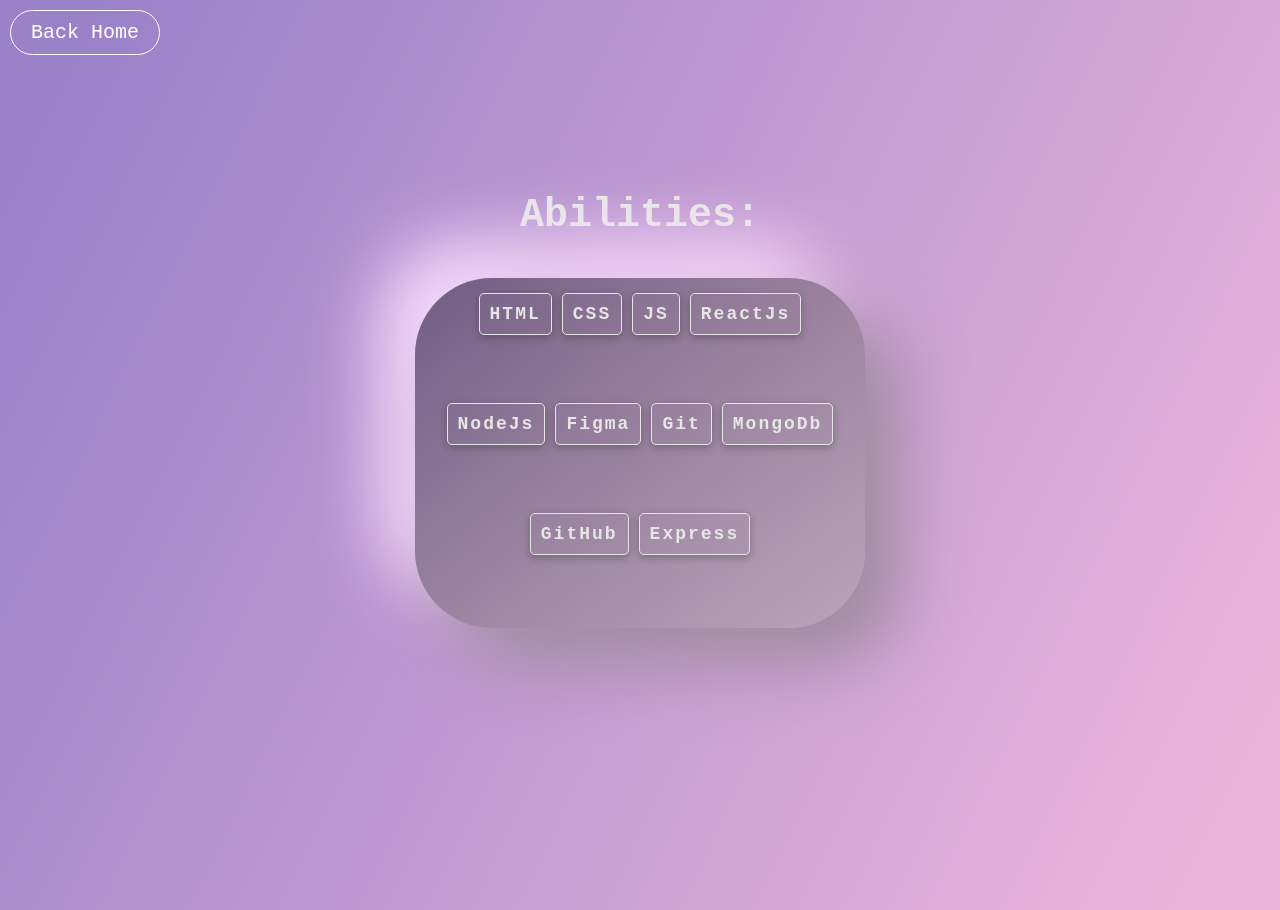
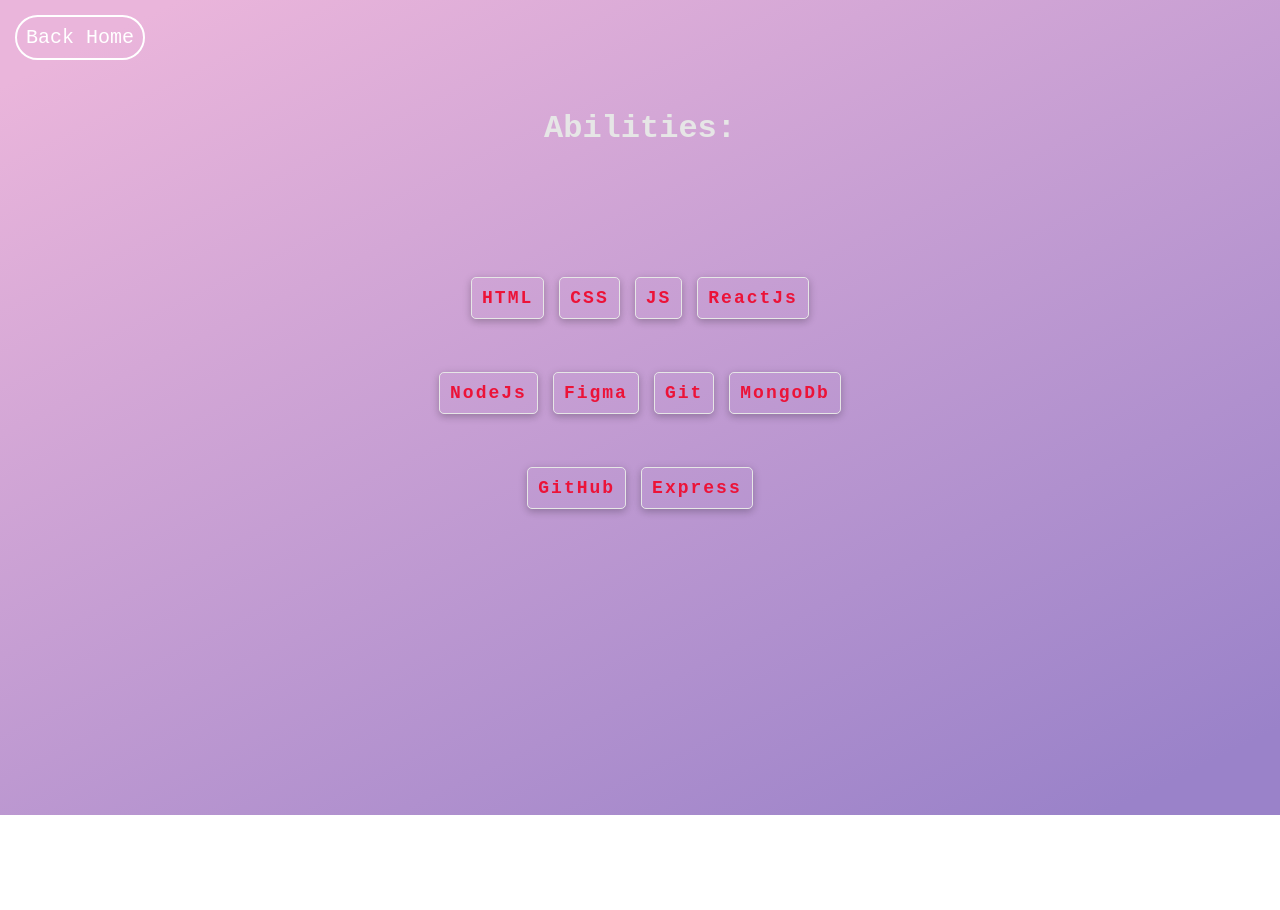
Before and after one commit to mai1209/portafolio-mai, a plain HTML site: page abilities.html in a window 1280 px wide. After the commit the page ends 815 px from the top, so only its background shows below. Drawn offline with Linux system fonts and the light colour scheme; a web font is replaced by a local one.

Commit message:
arreglos generales

```diff
--- a/css/abilities.css
+++ b/css/abilities.css
@@ -10,50 +10,25 @@
   font-family: 'Chivo Mono', monospace;
 }
 
-.button {
-  margin: 10px;
+
+
+.button{
+  display: flex;
+  justify-content: flex-start;
+  margin: 15px;
+
 }
 
-.btn:link,
-.btn:visited {
-  text-decoration: none;
-  color: rgb(255, 255, 255);
-  padding: 10px 20px;
-  border: 1px solid rgb(255, 255, 255);
-  border-radius: 1000px;
-  display: inline-block;
-  transition: all .2s;
-  position: relative;
+.btn{
+  border: 2px solid rgb(255, 255, 255);
+  border-radius: 50px;
+  padding: 9px;
+  color:rgb(255, 255, 255) ;
 }
 
-.btn:hover {
-  transform: translateY(-5px);
-  box-shadow: 0 10px 20px rgba(27, 27, 27, .5);
+.btn:hover{
+  color: rgb(236, 19, 56);
 }
-
-.btn:active {
-  transform: translateY(-3px);
-}
-
-.btn::after {
-  content: "";
-  display: inline-block;
-  height: 100%;
-  width: 100%;
-  border-radius: 100px;
-  top: 0;
-  left: 0;
-  position: absolute;
-  z-index: -1;
-  transition: all .3s;
-}
-
-.btn:hover::after {
-  background-color: rgb(220, 5, 248);
-  transform: scaleX(1.4) scaleY(1.5);
-  opacity: 0;
-}
-
 
 
 
@@ -65,49 +40,33 @@
 }
 
 body {
-  background-image: -webkit-linear-gradient(334deg, rgb(154, 130, 201) 0% 6.00%, rgb(234, 181, 219) 94.00% 100%);
+  background:
+    linear-gradient(334deg, rgb(154, 130, 201) 0% 6.00%, rgb(234, 181, 219) 94.00% 100%);
   background-repeat: no-repeat;
   background-size: cover;
   background-attachment: scroll;
   background-position: center;
   height: 100vh;
-  min-height: 900px;
   color: rgb(230, 230, 230);
 
 
 }
 
-.abilities {
+h1{
 
-  font-size: 20px;
-  font-weight: 500;
-
-  padding-top: 10%;
-  display: flex;
-  justify-content: center;
-  align-items: center;
-  flex-direction: column;
-
-  gap: 40px;
-
+ text-align: center;
+ margin: 50px;
 
 }
 
 ul {
-  display: flex;
-  justify-content: center;
-  height: 350px;
-  width: 300px;
-  padding: 15px;
-  list-style: none;
-  flex-wrap: wrap;
-  gap: 10px;
-  border-radius: 77px;
-  background: linear-gradient(145deg, #0000005d, #b9a3ba);
-  box-shadow: 35px 35px 70px #9e8b9f,
-    -35px -35px 70px #fcdfff;
-  max-width: 600px;
-  margin: auto;
+ display: flex;
+ flex-wrap: wrap;
+ margin: auto;
+ padding-top: 10vh;
+ max-width: 90vh;
+ justify-content: center;
+ gap: 15px;
 
 }
 
@@ -128,39 +87,10 @@
   transition: 0.3s ease all;
   z-index: 1;
   height: fit-content;
+  color:  rgb(236, 19, 56);;
+ }
 
-}
 
-li:before {
-  transition: 0.5s all ease;
-  position: absolute;
-  top: 0;
-  left: 50%;
-  right: 50%;
-  bottom: 0;
-  opacity: 0;
-  content: '';
-  background-color: rgba(100, 63, 134, 0.596);
-  ;
-  z-index: -1;
-}
-
-li:hover,
-li:focus {
-  color: white;
-}
-
-li:hover:before,
-li:focus:before {
-  transition: 0.5s all ease;
-  left: 0;
-  right: 0;
-  opacity: 1;
-}
-
-li:active {
-  transform: scale(0.9);
-}
 
 @media (min-width:980px) {
   ul {
--- a/css/contact.css
+++ b/css/contact.css
@@ -7,18 +7,14 @@
 }
 
 body {
-
-  background-image: -webkit-linear-gradient(334deg, rgb(154, 130, 201) 0% 6.00%, rgb(234, 181, 219) 94.00% 100%);
+  background:
+    linear-gradient(334deg, rgb(154, 130, 201) 0% 6.00%, rgb(234, 181, 219) 94.00% 100%);
   background-repeat: no-repeat;
   background-size: cover;
   background-attachment: scroll;
   background-position: center;
-  height: 100vh;
-  min-height: 900px;
-  display: flex;
-  justify-content: center;
-  align-items: center;
   color: rgb(230, 230, 230);
+
 
 
 
@@ -29,24 +25,17 @@
   display: flex;
   flex-direction: column;
   align-items: center;
-  justify-content: center;
-  overflow: scroll;
+  margin: auto;
   height: 85vh;
   width: 85vw;
   max-width: 800px;
-
-  background: rgba(255, 255, 255, 0.2);
+  background: rgba(125, 75, 109, 0.57);
   border-radius: 16px;
   box-shadow: 0 4px 30px rgba(0, 0, 0, 0.1);
-  backdrop-filter: blur(5px);
-  -webkit-backdrop-filter: blur(5px);
-  border: 1px solid rgba(255, 255, 255, 0.3);
-  margin-top: 30px;
-  box-shadow: inset 0 -3em 3em rgba(0, 0, 0, 0.1),
-    0 0 0 2px rgb(190, 190, 190),
-    0.3em 0.3em 1em rgba(0, 0, 0, 0.3);
-
-
+  backdrop-filter: blur(4.5px);
+  -webkit-backdrop-filter: blur(4.5px);
+  border: 1px solid rgba(125, 75, 109, 0.3);
+  z-index: 1;
 
 
 
@@ -89,7 +78,13 @@
 }
 
 .btn1 {
-
+  background: none;
+  border: groove 4px rgb(223, 6, 42);
+  padding: 5px;
+  font-size: 15px;
+  font-weight: 600;
+  color: rgb(255, 255, 255);
+  ;
   cursor: pointer;
 }
 
@@ -97,61 +92,28 @@
 
 
 
+
+
 .boton {
-  position: fixed;
-  left: 0;
-  top: 0;
-  margin: 10px;
+  display: flex;
+  align-self: flex-start;
+  flex-direction: column;
+  padding: 40px;
+
+
 
 }
 
-.btn:link,
-.btn:visited {
+.btn {
+  border: 2px solid rgb(255, 255, 255);
+  border-radius: 50px;
+  width: fit-content;
+  padding: 9px;
+  color: rgb(255, 255, 255);
   text-decoration: none;
-  color: rgb(255, 255, 255);
-  padding: 10px 30px;
-  border: 1px solid rgb(255, 255, 255);
-  border-radius: 1000px;
-  display: inline-block;
-  transition: all .2s;
-  position: relative;
+
 }
 
 .btn:hover {
-  transform: translateY(-5px);
-  box-shadow: 0 10px 20px rgba(27, 27, 27, .5);
+  color: rgb(236, 19, 56);
 }
-
-.btn:active {
-  transform: translateY(-3px);
-}
-
-.btn::after {
-  content: "";
-  display: inline-block;
-  height: 100%;
-  width: 100%;
-  border-radius: 100px;
-  top: 0;
-  left: 0;
-  position: absolute;
-  z-index: -1;
-  transition: all .3s;
-}
-
-.btn:hover::after {
-  background-color: rgb(220, 5, 248);
-  transform: scaleX(1.4) scaleY(1.5);
-  opacity: 0;
-}
-
-.btn1{
-  background: none;
-  padding: 10px;
-  border: 1px solid rgb(255, 255, 255);
-  border-radius: 100px;
-  color: aliceblue;
-  font-weight: 500;
-  font-size: 20px;
-
-}
--- a/css/me.css
+++ b/css/me.css
@@ -9,46 +9,36 @@
   box-sizing: border-box;
   font-family: 'Chivo Mono', monospace;
 
+
 }
 
 
 
 body {
-  background-image: -webkit-linear-gradient(334deg, rgb(154, 130, 201) 0% 6.00%, rgb(234, 181, 219) 94.00% 100%);
+  background:
+    linear-gradient(334deg, rgb(154, 130, 201) 0% 6.00%, rgb(234, 181, 219) 94.00% 100%);
   background-repeat: no-repeat;
   background-size: cover;
   background-attachment: scroll;
   background-position: center;
-  height: 100vh;
-  min-height: 900px;
-
-
 
 
 }
 
 .background {
-  border-radius: 77px;
-  background: linear-gradient(145deg, #dbc2dd, #b9a3ba);
-  box-shadow: 35px 35px 70px #9e8b9f,
-    -35px -35px 70px #fcdfff;
-  max-width: 600px;
+
   margin: auto;
+  height: 100vh;
 
 
 }
 
-.me {
-  padding: 70px 20px;
+.text1 {
+
   color: rgb(255, 255, 255);
+  margin: auto;
+  max-width: 90vh;
   text-align: center;
-  font-weight: 800;
-  max-width: 600px;
-  margin: 10px;
-  background-color: rgba(80, 79, 79, 0.363);
-  border-radius: 77px;
-
-
 }
 
 .me-spanish {
@@ -56,10 +46,12 @@
 }
 
 .title {
-  color: rgb(255, 255, 255);
+  color: rgb(236, 19, 56);
   text-align: center;
   font-size: 25px;
   padding: 20px;
+
+  animation: mover2 3s;
 }
 
 
@@ -69,58 +61,82 @@
   justify-content: center;
   padding: 40px;
   gap: 30px;
+  ;
 }
 
-.btn:link,
-.btn:visited {
-  text-decoration: none;
-  color: rgb(255, 255, 255);
-  padding: 10px 30px;
-  border: 1px solid rgb(255, 255, 255);
-  border-radius: 1000px;
-  display: inline-block;
-  transition: all .2s;
-  position: relative;
+.btn{
+  border: 2px solid rgb(255, 255, 255);
+  border-radius: 50px;
+  padding: 9px;
 }
 
-.btn:hover {
-  transform: translateY(-5px);
-  box-shadow: 0 10px 20px rgba(27, 27, 27, .5);
+.btn:hover{
+  color: rgb(236, 19, 56);
 }
 
-.btn:active {
-  transform: translateY(-3px);
+.foto{
+  width: 90px;
+  height: 90px;
+  border-radius: 90px;
+  border: 2.5px solid rgba(236, 19, 55, 0.582);
+  box-shadow: 10px 5px 20px  rgba(255, 255, 255, 0.842);
+
+  animation: mover 3s;
+
+
 }
 
-.btn::after {
-  content: "";
-  display: inline-block;
-  height: 100%;
-  width: 100%;
-  border-radius: 100px;
-  top: 0;
-  left: 0;
-  position: absolute;
-  z-index: -1;
-  transition: all .3s;
+@keyframes mover {
+  0% {
+    transform: translatex(300%);
+
+  }
+
+  100% {
+    transform: translatex(0);
+
+  }
 }
 
-.btn:hover::after {
-  background-color: rgb(220, 5, 248);
-  transform: scaleX(1.4) scaleY(1.5);
-  opacity: 0;
+
+@keyframes mover2 {
+  0% {
+    transform: translatex(-40%);
+    color: rgba(255, 255, 255, 0.842);
+  }
+
+  100% {
+    transform: translatex(0);
+
+  }
 }
+
+
+
+.foto-container{
+  display: flex;
+  justify-content: center;
+}
+
+
+
 
 @media (min-width:980px) {
   .me {
     font-size: 20px;
     font-weight: 800;
-    padding: 90px 30px;
+
   }
 
   .title {
     font-size: 45px;
   }
 
+  .foto{
+    width: 160px ;
+    height: 160px;
+  }
+
+
 
 }
--- a/css/work.css
+++ b/css/work.css
@@ -8,24 +8,24 @@
     font-family: 'Chivo Mono', monospace;
   }
 
- body {
-   background-image: -webkit-linear-gradient(334deg, rgb(154, 130, 201) 0% 6.00%, rgb(234, 181, 219) 94.00% 100%);
+  body{
+    background:
+    linear-gradient(334deg, rgb(154, 130, 201) 0% 6.00%, rgb(234, 181, 219) 94.00% 100%);
   background-repeat: no-repeat;
   background-size: cover;
   background-attachment: scroll;
   background-position: center;
-   height: 100vh;
-   min-height: 900px;
-
+  height: 100%;
+  color: rgb(230, 230, 230);
 
 
   }
 
- .coming {
+  .coming{
     color: aliceblue;
     display: flex;
     align-items: center;
-   justify-content: center;
+    justify-content:center ;
     height: 100vh;
 
 
@@ -39,45 +39,22 @@
   }
 
   .button{
-   margin: 10px;
+    display: flex;
+    justify-content: flex-start;
+    flex-direction: column;
+    padding: 40px;
+
+
   }
 
- .btn:link,
-.btn:visited {
-  text-decoration: none;
-  color: rgb(255, 255, 255);
-  padding: 10px 30px;
-  border: 1px solid rgb(255, 255, 255);
-  border-radius: 1000px;
-  display: inline-block;
-  transition: all .2s;
-  position: relative;
+  .btn{
+    border: 2px solid rgb(255, 255, 255);
+    border-radius: 50px;
+    width: fit-content;
+    padding: 9px;
+    color:rgb(255, 255, 255) ;
   }
 
-.btn:hover {
-  transform: translateY(-5px);
-  box-shadow: 0 10px 20px rgba(27, 27, 27, .5);
+  .btn:hover{
+    color: rgb(236, 19, 56);
   }
-
-.btn:active {
-  transform: translateY(-3px);
-}
-
-.btn::after {
-  content: "";
-  display: inline-block;
-  height: 100%;
-  width: 100%;
-  border-radius: 100px;
-  top: 0;
-  left: 0;
-  position: absolute;
-  z-index: -1;
-  transition: all .3s;
-}
-
-.btn:hover::after {
-  background-color: rgb(220, 5, 248);
-  transform: scaleX(1.4) scaleY(1.5);
-  opacity: 0;
-}
```
Also changed, not shown: contact.html (+6 -0 lines), css/header.css (+5 -3 lines), index.html (+6 -5 lines), img/AURORA SKY (3839×2117).jpg (deleted), img/Navigator IPhone Wallpaper - IPhone Wallpapers.jpg (deleted), img/Purple Arch [1920x1080].jpg (deleted), img/Vast Universe, Michal Kváč.jpg (deleted), img/descarga.jpg (deleted), 2 other files. Lines whose indentation alone changed are shown as unchanged.
